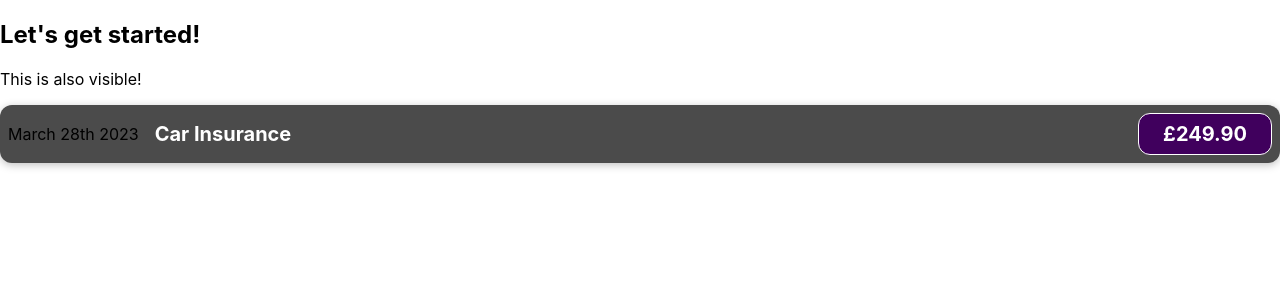
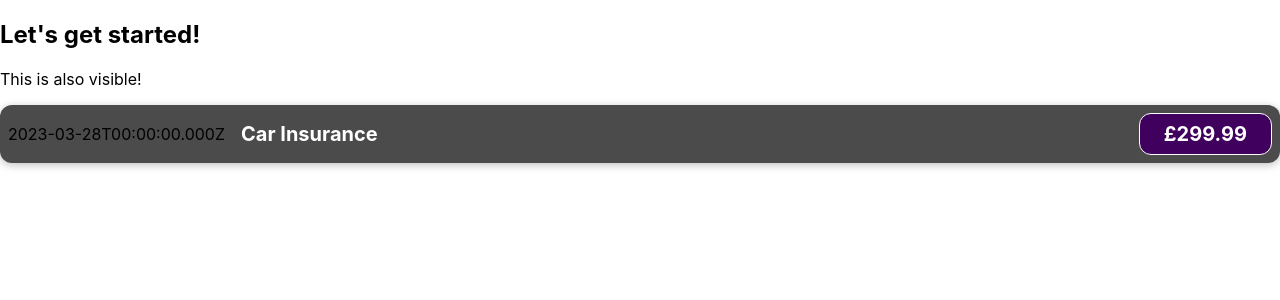
Before and after one commit to ianmcnicholas/my-first-react-app, a React (Create React App) app: page / in a window 1280 px wide. Shown: the top 300 px of the page. Built offline with nearby package versions, Linux system fonts and the light colour scheme.

Commit message:
refactor expenseItem to use dynamic values within component

```diff
--- a/src/components/ExpenseItem.js
+++ b/src/components/ExpenseItem.js
@@ -1,12 +1,16 @@
-import "./ExpenseItem.css"
+import "./ExpenseItem.css";
 
 function ExpenseItem() {
+  const expenseDate = new Date(2023, 2, 28);
+  const expenseTitle = "Car Insurance";
+  const expenseAmount = 299.99;
+
   return (
     <div className="expense-item">
-      <div>March 28th 2023</div>
+      <div>{expenseDate.toISOString()}</div>
       <div className="expense-item__description">
-        <h2>Car Insurance</h2>
-        <div className="expense-item__price">£249.90</div>
+        <h2>{expenseTitle}</h2>
+        <div className="expense-item__price">£{expenseAmount}</div>
       </div>
     </div>
   );
```
